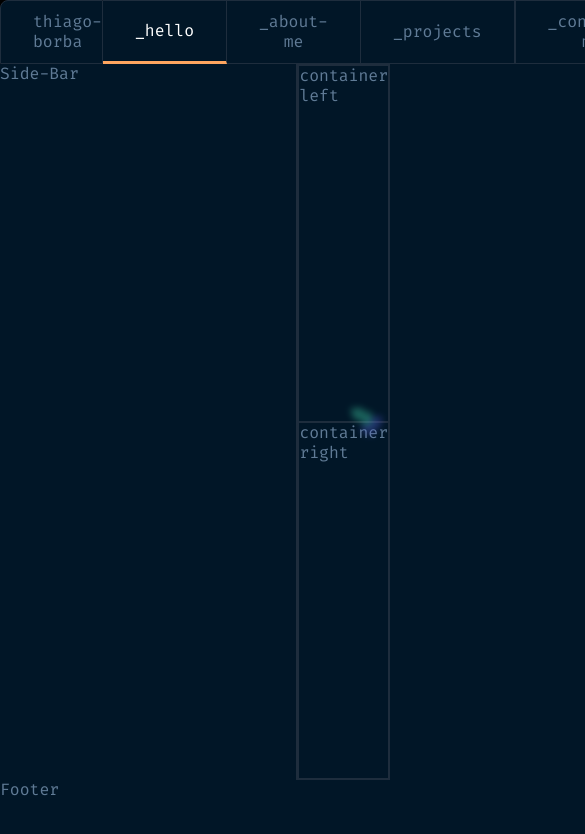
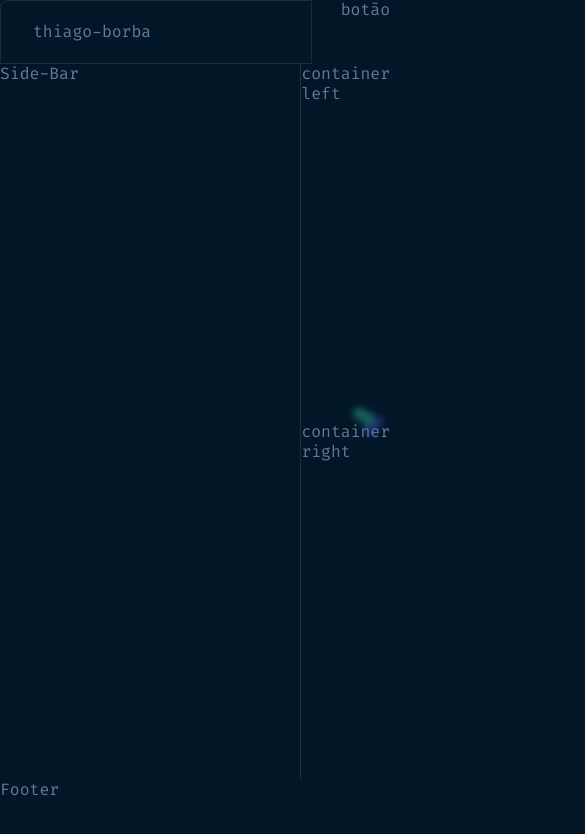
Before and after one commit to thiagoborba/Portifolio-web, a React (Vite) app: page / in a window 390 px wide. Shown: the top 834 px of the page, 585 px wide, since content can reach past the window. Built offline with nearby package versions, Linux system fonts and the light colour scheme.

Commit message:
feat: Cria responsividade inicial do header

```diff
--- a/src/Components/Container/styles.scss
+++ b/src/Components/Container/styles.scss
@@ -5,12 +5,10 @@
   position: relative;
   display: flex;
   flex-direction: row;
-  border: $border; //para visualizar
 
   .container-left {
     width: 50%;
     height: 100%;
-    border: $border; //para visualizar
     @media screen and (max-width: 1024px) {
       width: 100%;
       height: 100%;
@@ -20,7 +18,6 @@
   .container-right {
     width: 50%;
     height: 100%;
-    border: $border; //para visualizar
     @media screen and (max-width: 1024px) {
       width: 100%;
       height: 100%;
--- a/src/Components/Header/index.tsx
+++ b/src/Components/Header/index.tsx
@@ -7,7 +7,8 @@ export function Header() {
       <div className="name-container">
         <span>thiago-borba</span>
       </div>
-      <HeaderTabs />
+      <HeaderTabs className="header-tabs" />
+      <div className="menu-icon">botão</div>
     </header>
   );
 }
--- a/src/Components/Header/styles.scss
+++ b/src/Components/Header/styles.scss
@@ -2,7 +2,22 @@
 
 header {
   display: flex;
-  background-color: black;
+  @media (max-width: $responsiveMd) {
+    justify-content: space-between;
+  }
+}
+
+.menu-icon {
+  display: none;
+  @media (max-width: $responsiveMd) {
+    display: flex;
+  }
+}
+
+.header-tabs {
+  @media (max-width: $responsiveMd) {
+    display: none !important;
+  }
 }
 
 .name-container {
--- a/src/Components/HeaderTabs/index.tsx
+++ b/src/Components/HeaderTabs/index.tsx
@@ -2,11 +2,17 @@ import { Tab } from '@/Components';
 import './styles.scss';
 import { useState } from 'react';
 
-export function HeaderTabs() {
+interface HeaderTabsProps
+  extends React.DetailedHTMLProps<
+    React.HTMLAttributes<HTMLElement>,
+    HTMLElement
+  > {}
+
+export function HeaderTabs(props: HeaderTabsProps) {
   const [activeTab, setActiveTab] = useState('_hello');
 
   return (
-    <nav>
+    <nav {...props}>
       <ul className={'header-tabs'}>
         <li>
           <Tab
```
